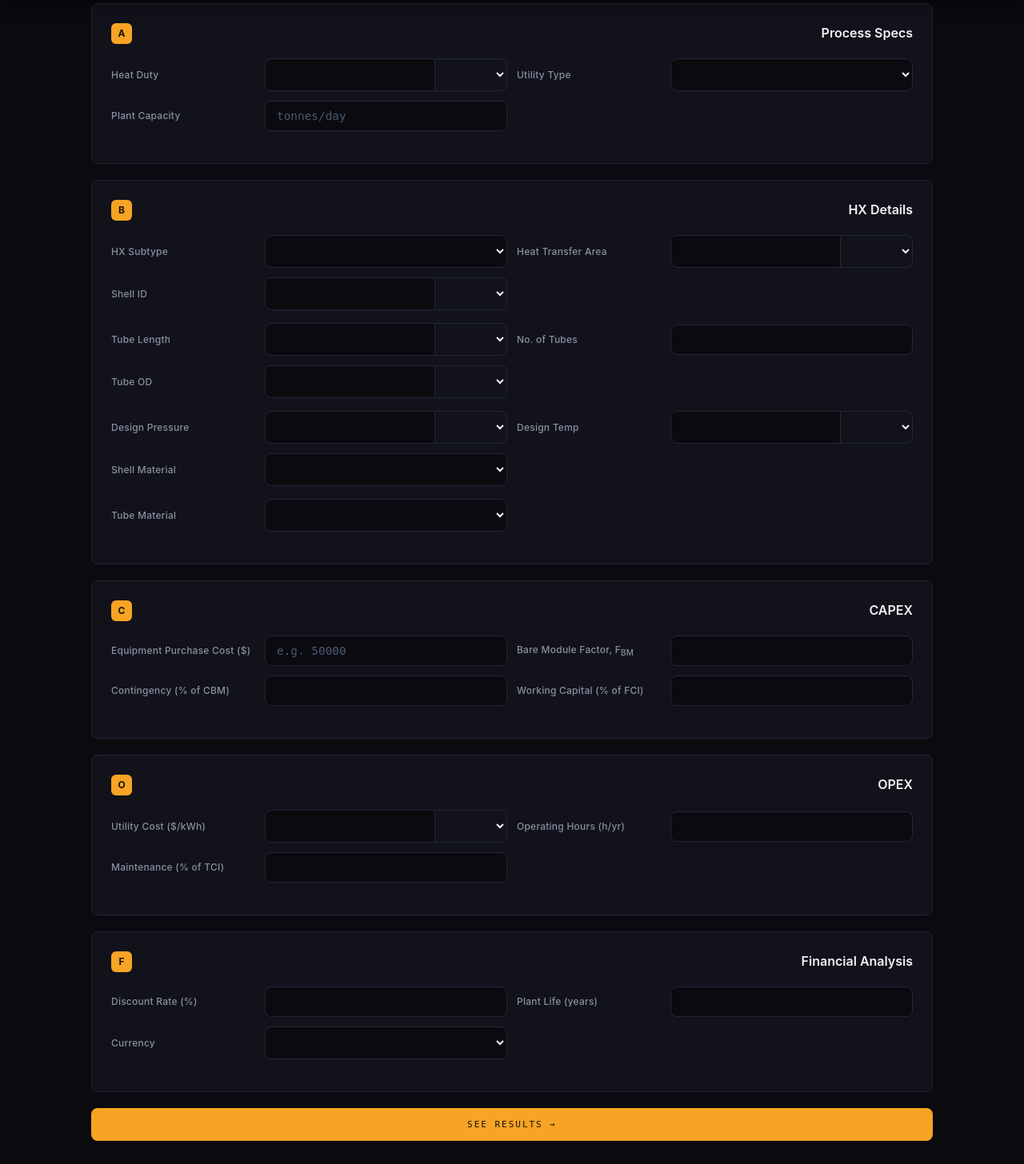
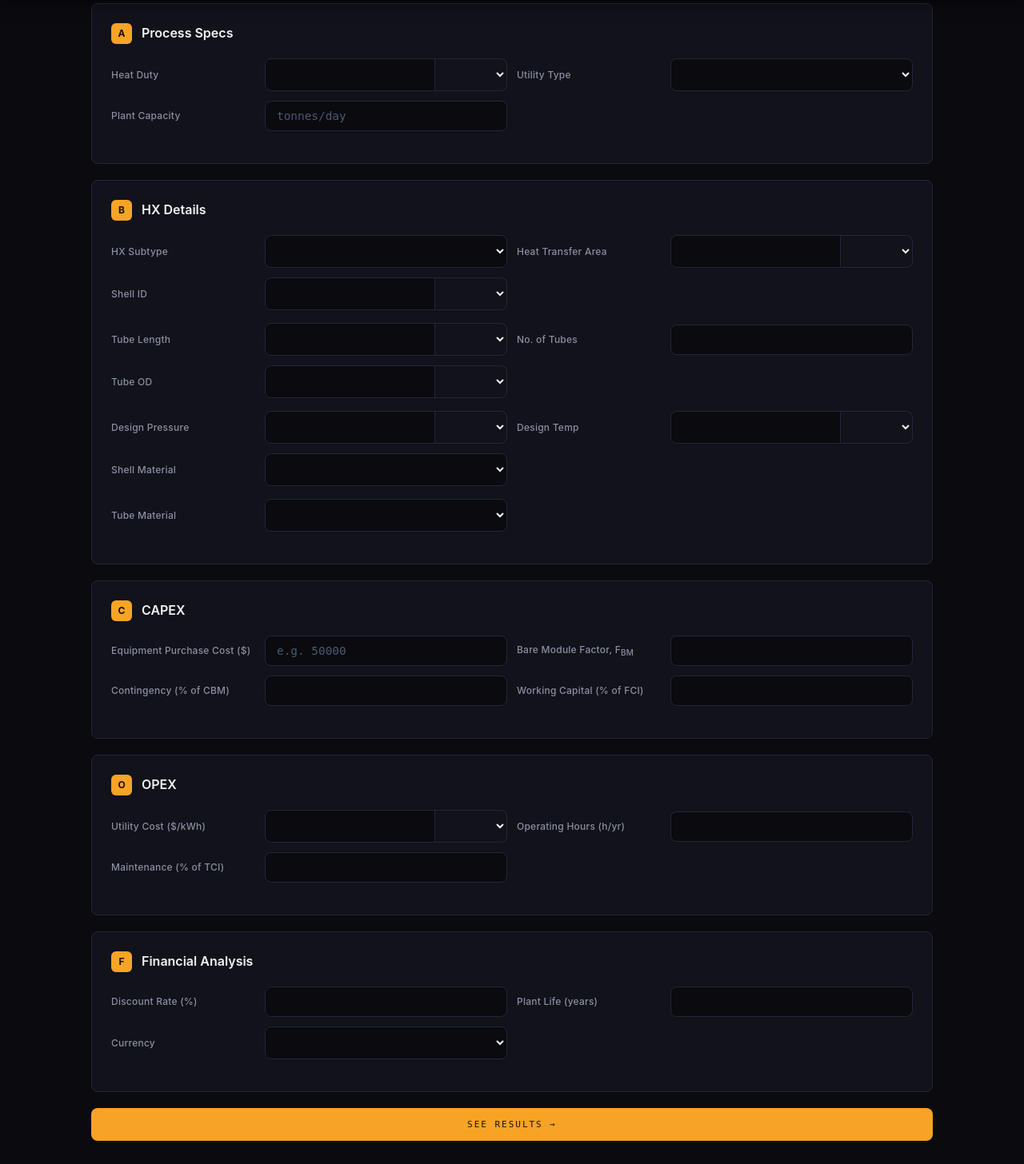
Before and after one commit to The-PSI-Lab/samavesh, a Flask app: page /analysis/1 in a window 1280 px wide. Shown: the part 64-1520 px from the top of the page at 80% size. Run offline with Flask 3, Linux system fonts and the light colour scheme.

Commit message:
Left-align panel headings in analysis forms

```diff
--- a/static/css/style.css
+++ b/static/css/style.css
@@ -828,7 +828,7 @@ main, .footer, .marquee, .section, .cta {
   padding: 24px;
   margin-bottom: 20px;
 }
-.panel-head { display: flex; align-items: center; gap: 12px; margin-bottom: 18px; }
+.panel-head { display: flex; align-items: center; justify-content: flex-start; gap: 12px; margin-bottom: 18px; text-align: left; }
 .panel-head h3 { margin: 0; font-size: 1rem; font-weight: 600; color: var(--fg); }
 .panel-tag {
   display: grid; place-items: center;
```
